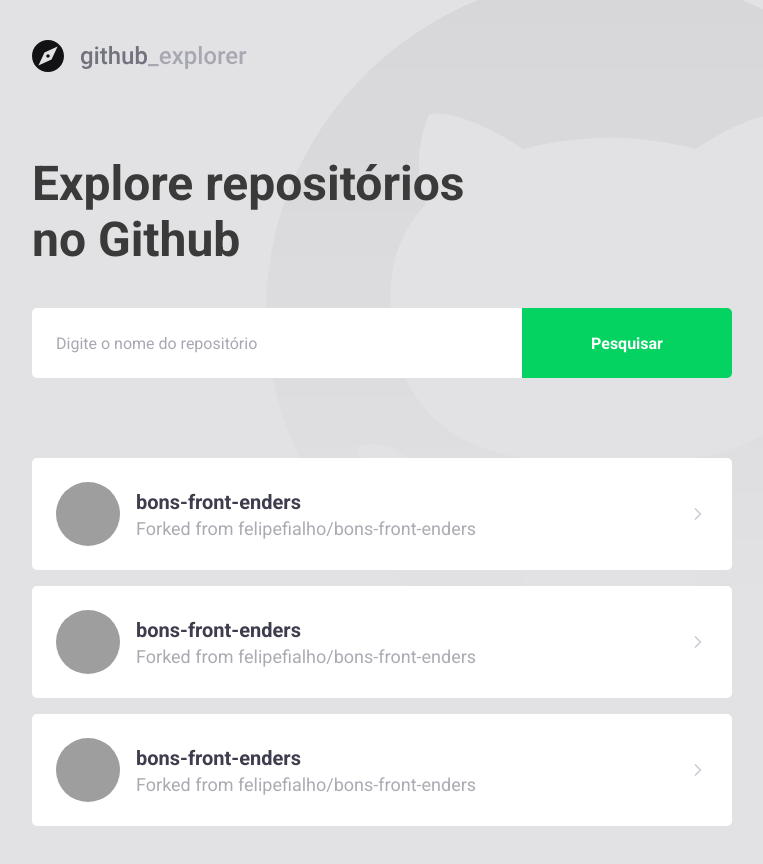
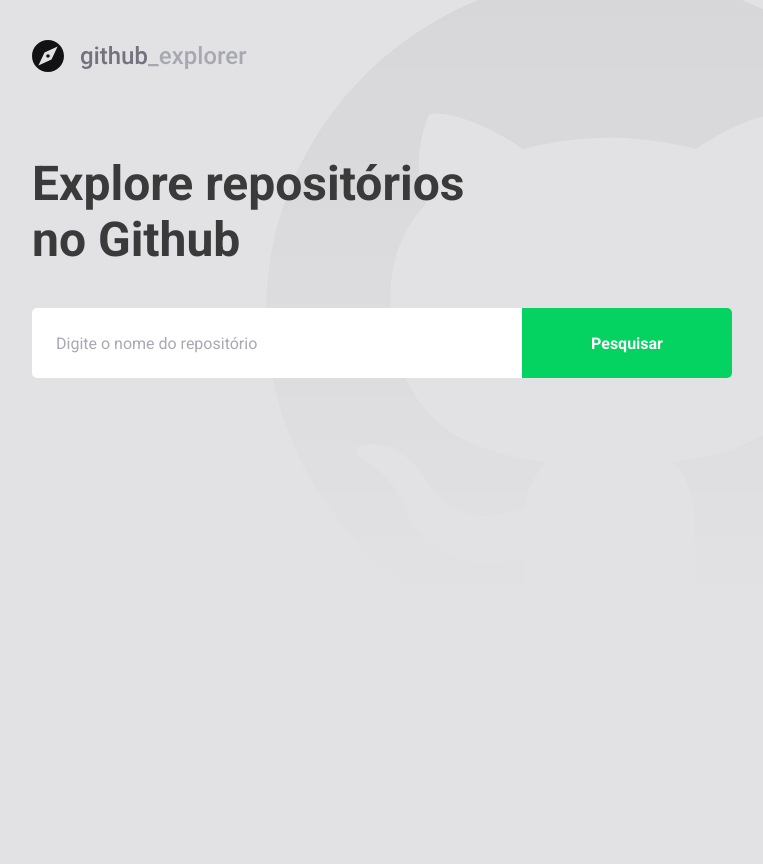
Before and after one commit to geraldobl58/github-explorer, a React (Create React App) app: page / in a window 1280 px wide. Shown: the whole page, without its empty margins (148-911 px from the left). After the commit the page ends 800 px from the top, so only its background shows below. Built offline with nearby package versions, Linux system fonts and the light colour scheme; grey boxes are pictures that could not be loaded.

Commit message:
add api service

```diff
--- a/package.json
+++ b/package.json
@@ -10,6 +10,7 @@
     "@types/node": "^12.0.0",
     "@types/react": "^16.9.0",
     "@types/react-dom": "^16.9.0",
+    "axios": "^0.19.2",
     "polished": "^3.6.5",
     "react": "^16.13.1",
     "react-dom": "^16.13.1",
@@ -41,6 +42,7 @@
     ]
   },
   "devDependencies": {
+    "@types/axios": "^0.14.0",
     "@types/react-router-dom": "^5.1.5",
     "@types/styled-components": "^5.1.1",
     "@typescript-eslint/eslint-plugin": "^3.6.1",
--- a/src/pages/Dashboard/index.tsx
+++ b/src/pages/Dashboard/index.tsx
@@ -1,58 +1,69 @@
-import React from 'react';
+import React, { useState, FormEvent } from 'react';
 import { FiChevronRight } from 'react-icons/fi';
+import api from '../../services/api';
 
 import logo from '../../assets/logo.svg';
 
 import { Title, Form, Repositories } from './styled';
 
+interface Repository {
+  // eslint-disable-next-line camelcase
+  full_name: string;
+  description: string;
+  owner: {
+    login: string;
+    // eslint-disable-next-line camelcase
+    avatar_url: string;
+  };
+}
+
 const Dashboard: React.FC = () => {
+  const [newRepo, setNewRepo] = useState('');
+  const [repositories, setRepositories] = useState<Repository[]>([]);
+
+  async function handleAddRepository(
+    event: FormEvent<HTMLFormElement>,
+  ): Promise<void> {
+    event.preventDefault();
+
+    const response = await api.get<Repository>(`/repos/${newRepo}`);
+
+    const repository = response.data;
+
+    setRepositories([...repositories, repository]);
+    setNewRepo('');
+  }
+
   return (
     <>
       <img src={logo} alt="Github Explorer" />
       <Title>Explore repositórios no Github</Title>
 
-      <Form>
-        <input type="text" placeholder="Digite o nome do repositório" />
+      <Form onSubmit={handleAddRepository}>
+        <input
+          type="text"
+          placeholder="Digite o nome do repositório"
+          value={newRepo}
+          onChange={e => setNewRepo(e.target.value)}
+        />
         <button type="submit">Pesquisar</button>
       </Form>
 
       <Repositories>
-        <a href="">
+        {repositories.map(repository => (
+          <a key={repository.full_name} href="teste">
             <img
-            src="https://avatars2.githubusercontent.com/u/22802518?s=460&u=97c0a4c661136c11258102ff62c30b7bfe3186b1&v=4"
-            alt=""
+              src={repository.owner.avatar_url}
+              alt={repository.owner.login}
             />
             <div>
-            <strong>bons-front-enders</strong>
-            <p>Forked from felipefialho/bons-front-enders</p>
+              <strong>{repository.full_name}</strong>
+              <p>{repository.description}</p>
             </div>
 
             <FiChevronRight size={20} />
           </a>
-        <a href="">
-          <img
-            src="https://avatars2.githubusercontent.com/u/22802518?s=460&u=97c0a4c661136c11258102ff62c30b7bfe3186b1&v=4"
-            alt=""
-          />
-          <div>
-            <strong>bons-front-enders</strong>
-            <p>Forked from felipefialho/bons-front-enders</p>
-          </div>
-
-          <FiChevronRight size={20} />
-        </a>
-        <a href="">
-          <img
-            src="https://avatars2.githubusercontent.com/u/22802518?s=460&u=97c0a4c661136c11258102ff62c30b7bfe3186b1&v=4"
-            alt=""
-          />
-          <div>
-            <strong>bons-front-enders</strong>
-            <p>Forked from felipefialho/bons-front-enders</p>
-          </div>
-
-          <FiChevronRight size={20} />
-        </a>
+        ))}
       </Repositories>
     </>
   );
--- a/src/pages/Dashboard/styled.ts
+++ b/src/pages/Dashboard/styled.ts
@@ -76,7 +76,8 @@
     }
 
     div {
-      margin-left: 16px;
+      margin: 0 16px;
+      flex: 1;
 
       strong {
         font-size: 20px;
--- /dev/null
+++ b/src/services/api.ts
@@ -0,0 +1,7 @@
+import axios from 'axios';
+
+const api = axios.create({
+  baseURL: 'https://api.github.com',
+});
+
+export default api;
```
Also changed, not shown: .eslintrc.json, 1 other file (tests, documents, lock files or other folders). Lines whose indentation alone changed are shown as unchanged.
